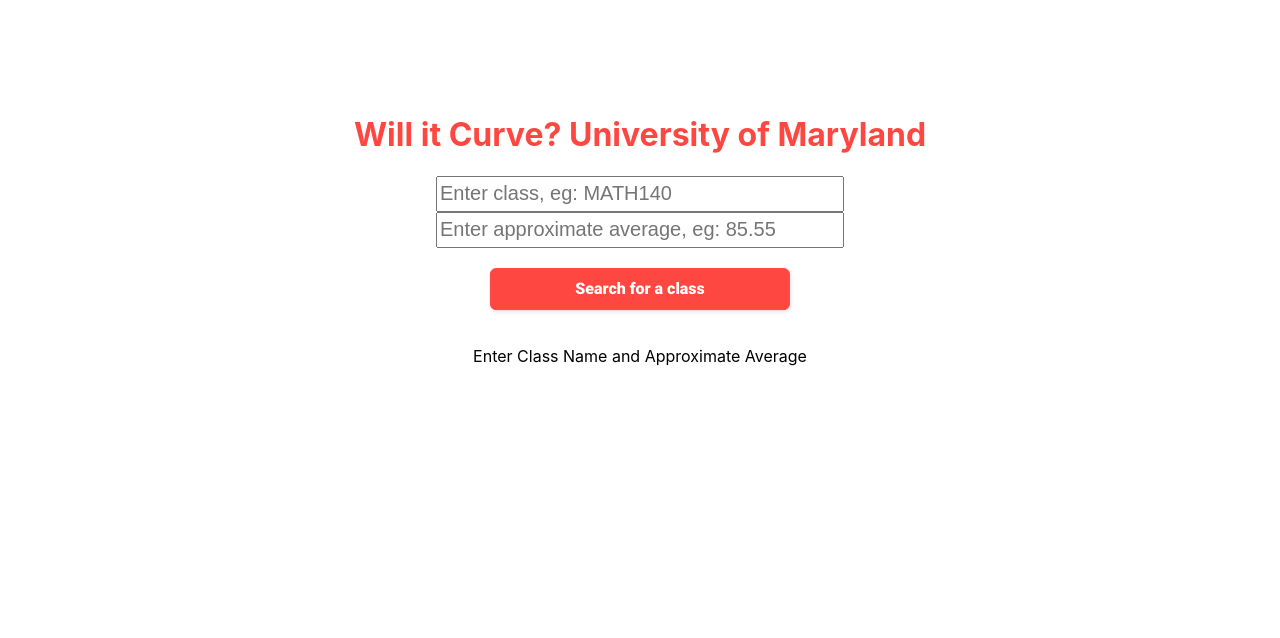
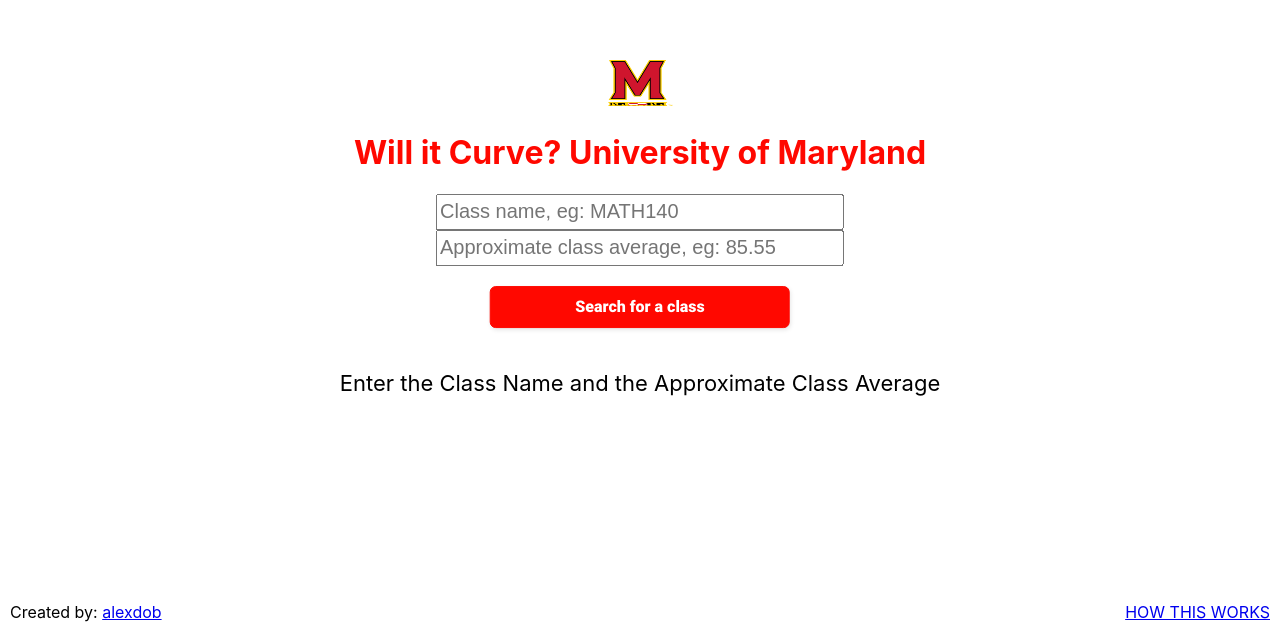
Before and after one commit to alexdobrzycki/willitcurve, a React (Create React App) app: page / in a window 1280 px wide. Shown: the part 162-800 px from the top of the page. Built offline with nearby package versions, Linux system fonts and the light colour scheme.

Commit message:
more frontend touch-ups

```diff
--- a/public/index.html
+++ b/public/index.html
@@ -25,9 +25,10 @@
     -->
     <title>React App</title>
   </head>
-  <h1 style="color: #FF4742;text-align:center;">Will it Curve? University of Maryland</h1>
   <body>
     <noscript>You need to enable JavaScript to run this app.</noscript>
     <div id="root"></div>
+    <p id="bottom">Created by: <a href="https://www.alexdob.com/" target="_blank">alexdob</a></p>
+    <p class="bottomright"><a href="https://alexdob.com/#gallery-2" target="_blank">HOW THIS WORKS</a></p>
   </body>
 </html>
--- a/src/App.js
+++ b/src/App.js
@@ -21,7 +21,7 @@
       var average = parseFloat(approxAverage);
       var gpaConverted;
       if (!isNumber(gpa) || !(isNumber(average)) || isNaN(average)) {
-        setClassData("Invalid input, please use the following format: \"MATH140\" \"80\"");
+        setClassData("Invalid input, please use the proper format: eg: \"MATH140\" & \"80\"");
       } else {
         if (gpa <= 4 && gpa > 3.7) {
           gpaConverted = gpa * 25;
@@ -50,28 +50,29 @@
         }
       }
     }).catch(function (error) {
-      setClassData("Invalid input, please use the following format: \"MATH140\" \"80\"");
+      setClassData("Invalid input, please use the proper format, eg: \"MATH140\" & \"80\"");
     });
   }
 
   console.log(classData);
 
   return (
-    <div className="App">
+    <div id="center" className="App">
+    <img src="marylandlogo.png" alt=" " width="125" height="50"></img>
+      <h1>Will it Curve? University of Maryland</h1>
       <div className="container">
-        <input type="text" id="textboxid" placeholder='Enter class, eg: MATH140' onChange={e => setSearchText(e.target.value)}></input>
+        <input type="text" id="textboxid" placeholder='Class name, eg: MATH140' onChange={e => setSearchText(e.target.value)}></input>
         <br></br>
-        <input type="text" id="textboxid" placeholder='Enter approximate average, eg: 85.55'onChange={e => setapproxAverage(e.target.value)}></input>
+        <input type="text" id="textboxid" placeholder='Approximate class average, eg: 85.55'onChange={e => setapproxAverage(e.target.value)}></input>
         <br></br>
         <br></br>
-        <button class="button-24" onClick={e => searchForClass(e)}>Search for a class</button>
-        <br></br>
-        <br></br>
+        <button className="button-24" onClick={e => searchForClass(e)}>Search for a class</button>
+        <br></br><br></br>
       </div>
       {JSON.stringify(classData) !== '""' ?
       <><p><b>{classData}</b></p></>
       :
-      <><p>Enter Class Name and Approximate Average</p></>
+      <><p>Enter the Class Name and the Approximate Class Average</p></>
     }
     </div>
   );
--- a/src/index.css
+++ b/src/index.css
@@ -4,7 +4,18 @@
     'Ubuntu', 'Cantarell', 'Fira Sans', 'Droid Sans', 'Helvetica Neue',
     sans-serif;
   -webkit-font-smoothing: antialiased;
-  -moz-osx-font-smoothing: grayscale;
+}
+
+h1 {
+  color: #ff0800;
+}
+
+p {
+  font-size: 22px;
+}
+
+#center
+{
   margin: 0;
   position: absolute;
   top: 50%;
@@ -23,8 +34,8 @@
 }
 
 .button-24 {
-  background: #FF4742;
-  border: 1px solid #FF4742;
+  background: #ff0800;
+  border: 1px solid #ff0800;
   border-radius: 6px;
   box-shadow: rgba(0, 0, 0, 0.1) 1px 2px 4px;
   box-sizing: border-box;
@@ -65,9 +76,17 @@
   font-size:15pt;
 }
 
-div.absolute {
+#bottom
+{
+  font-size: medium;
   position: absolute;
-  width: 50%;
-  bottom: 10px;
-  border: 3px solid #164818;
+  left: 10px;
+  bottom: 0px;
 }
+
+.bottomright {
+  font-size: medium;
+  position: absolute;
+  bottom: 0px;
+  right: 10px;
+}
```
Also changed, not shown: public/marylandlogo.png (added).
